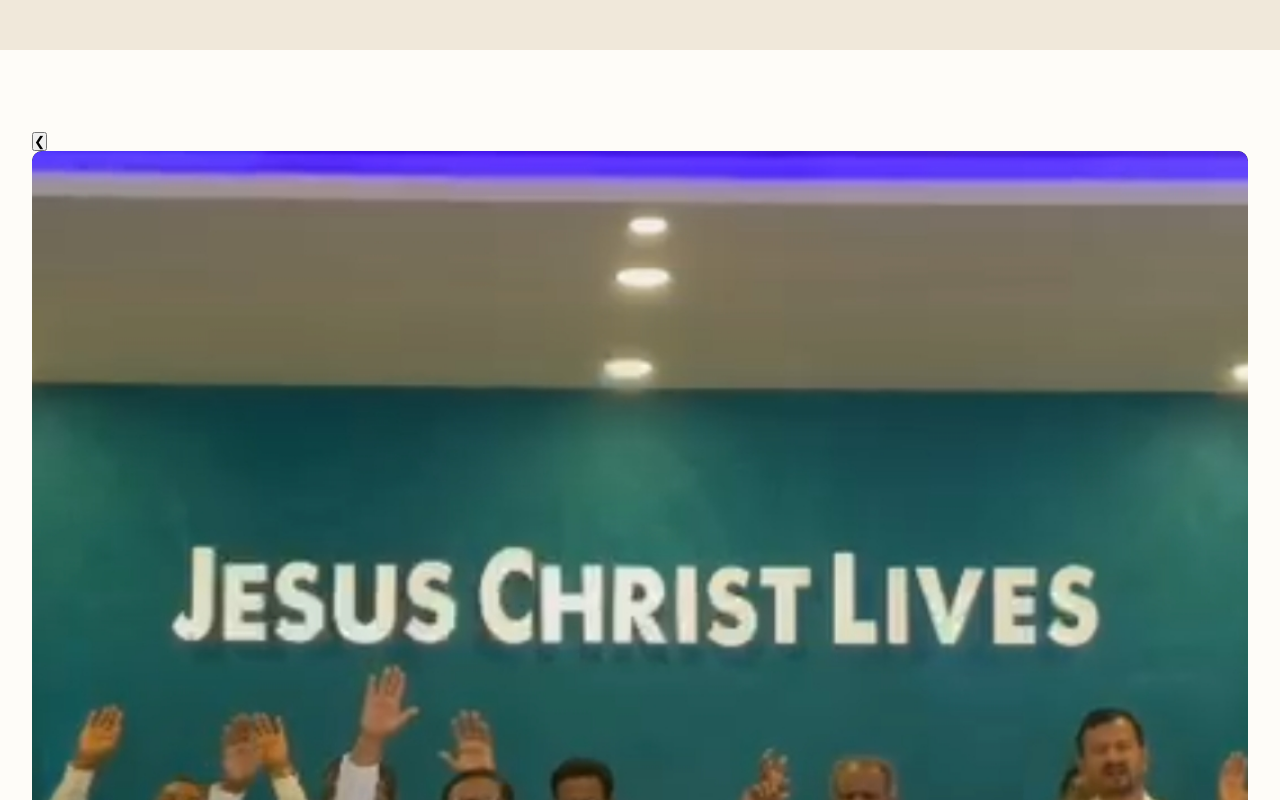
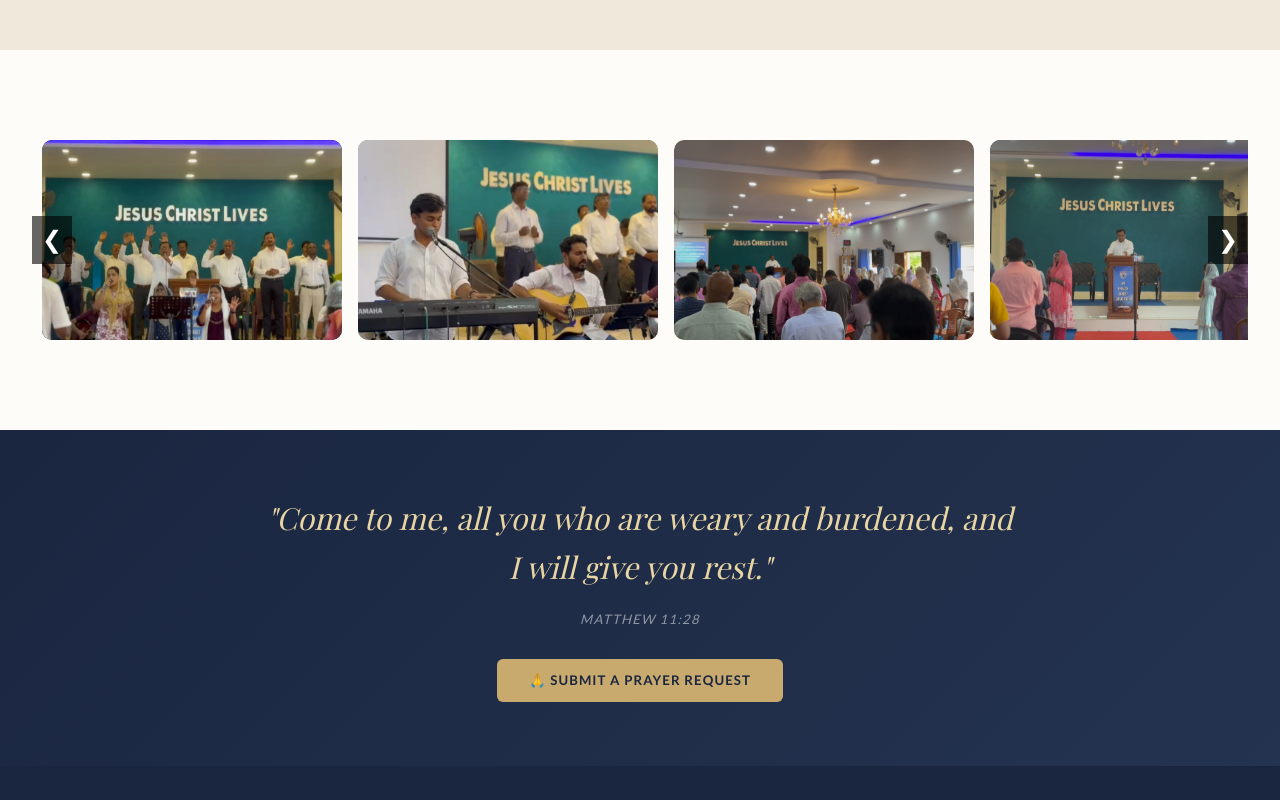
Before and after one commit to mountcarmelagchurch5-ai/Church-website, a plain HTML site: page index.html in a window 1280 px wide. Shown: the part 3760-4560 px from the top of the page. Drawn offline with nearby package versions, Linux system fonts and the light colour scheme; a web font is replaced by a local one.

Commit message:
index.html

```diff
--- a/index.html
+++ b/index.html
@@ -245,6 +245,57 @@ padding-top: 64px;
     .hero-cards { flex-direction: column; align-items: center; }
     .hero-card { width: 100%; max-width: 300px; }
   }
+.gallery-container {
+  position: relative;
+  display: flex;
+  align-items: center;
+}
+
+.gallery-wrapper {
+  overflow: hidden;
+  width: 100%;
+}
+
+.gallery-scroll {
+  display: flex;
+  gap: 16px;
+  overflow-x: auto;
+  scroll-behavior: smooth;
+  padding: 10px;
+}
+
+.gallery-scroll::-webkit-scrollbar {
+  display: none;
+}
+
+.gallery-item {
+  min-width: 300px;
+  height: 200px;
+  flex: 0 0 auto;
+  border-radius: 10px;
+  overflow: hidden;
+}
+
+.scroll-btn {
+  background: rgba(0,0,0,0.6);
+  color: white;
+  border: none;
+  font-size: 24px;
+  padding: 10px;
+  cursor: pointer;
+  position: absolute;
+  z-index: 10;
+}
+
+.scroll-btn.left {
+  left: 0;
+}
+
+.scroll-btn.right {
+  right: 0;
+}
+
+/* END */
 </style>
 </head>
 <body>
```
